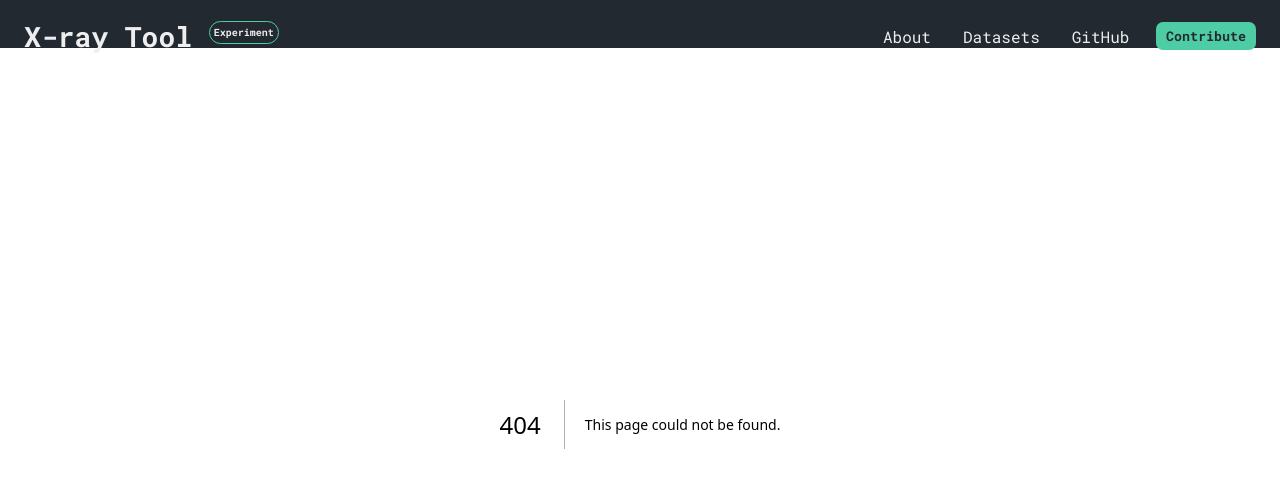
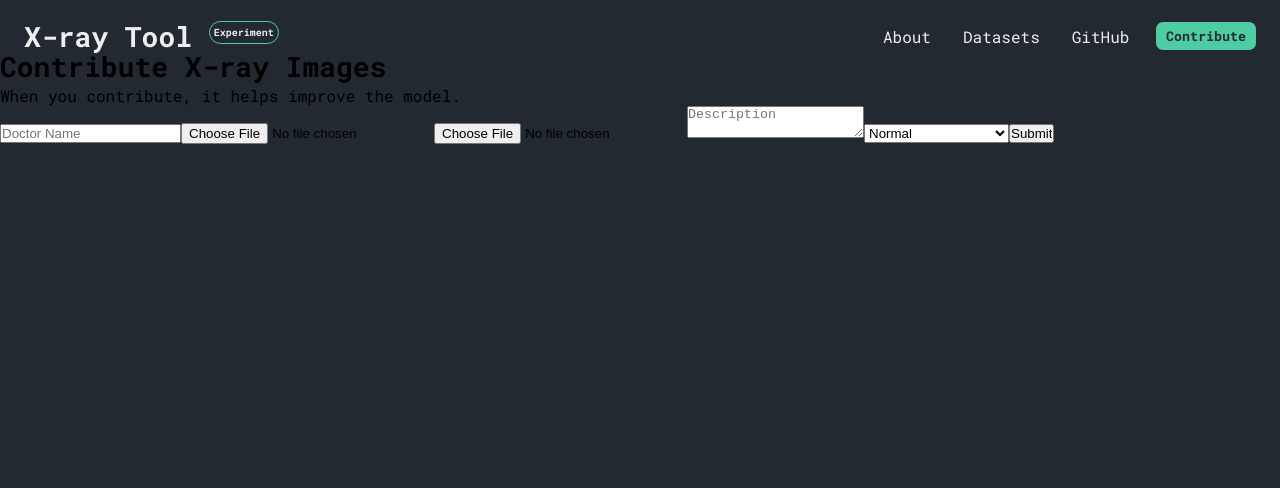
Before and after one commit to shantanuk7/x-ray-reading-tool, a Next.js app: page /contribute in a window 1280 px wide. Before the commit this address had no page. Shown: the top 488 px of the page. Built offline with nearby package versions, Linux system fonts and the light colour scheme.

Commit message:
Add files via upload

```diff
--- /dev/null
+++ b/src/app/contribute/page.tsx
@@ -0,0 +1,102 @@
+'use client';
+
+import React, { useState } from 'react';
+
+import { toast, ToastContainer } from 'react-toastify';
+import 'react-toastify/dist/ReactToastify.css';
+import { FaHeart } from 'react-icons/fa';
+
+const Contribute = () => {
+  const [formData, setFormData] = useState({
+    doctorName: '',
+    doctorCertificate: null,
+    doctorId: null,
+    xrayImage: null,
+    description: '',
+    label: '',
+  });
+
+  const handleChange = (e: React.ChangeEvent<HTMLInputElement | HTMLTextAreaElement>) => {
+    const { name, value } = e.target;
+    setFormData({
+      ...formData,
+      [name]: value,
+    });
+  };
+
+  const handleSubmit = (e: React.FormEvent) => {
+    e.preventDefault();
+
+    // Simulate form submission
+    // You can handle the actual form submission here or send data to the server
+    toast.success('Thank you for your contribution!', {
+      autoClose: 3000,
+    });
+
+    // Clear the form after successful submission
+    setFormData({
+      doctorName: '',
+      doctorCertificate: null,
+      doctorId: null,
+      xrayImage: null,
+      description: '',
+      label: '',
+    });
+    const CustomToast = () => (
+        <div className="animation-container">
+          <p>Thank you for your contribution!</p>
+          <FaHeart className="heart-icon" />
+        </div>
+      );
+
+  };
+
+  return (
+    <div className='contribute'>
+      <div className='contribute-head'>
+        <h1>Contribute X-ray Images</h1>
+        <p>When you contribute, it helps improve the model.</p>
+      </div>
+      <form onSubmit={handleSubmit}>
+        <input
+          type="text"
+          name="doctorName"
+          placeholder="Doctor Name"
+          value={formData.doctorName}
+          onChange={handleChange}
+        />
+        <input
+          type="file"
+          name="doctorCertificate"
+          accept=".pdf"
+
+        />
+        <input
+          type="file"
+          name="doctorId"
+          accept=".pdf"
+
+        />
+        <textarea
+          name="description"
+          placeholder="Description"
+          value={formData.description}
+          onChange={handleChange}
+        />
+        <select name="label" value={formData.label}
+          id="">
+            <option value="Normal">Normal</option>
+            <option value="Bacterial Pneumonia">Bacterial Pneumonia</option>
+            <option value="Viral Pneumonia">Viral Pneumonia</option>
+        </select>
+
+        <input type="submit" value="Submit" />
+      </form>
+      <ToastContainer />
+
+
+    </div>
+  );
+};
+
+export default Contribute;
```
